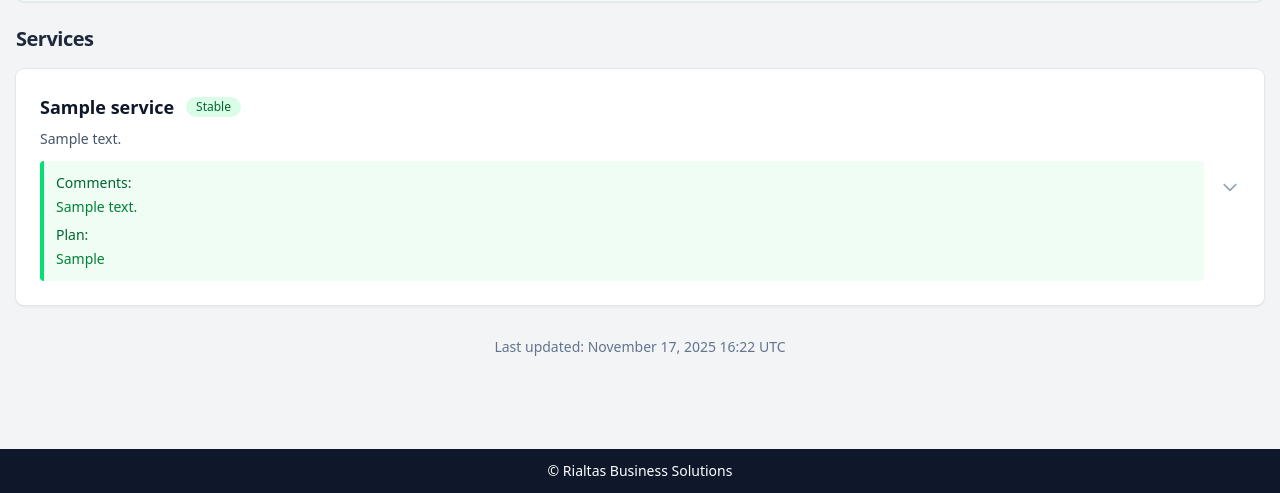
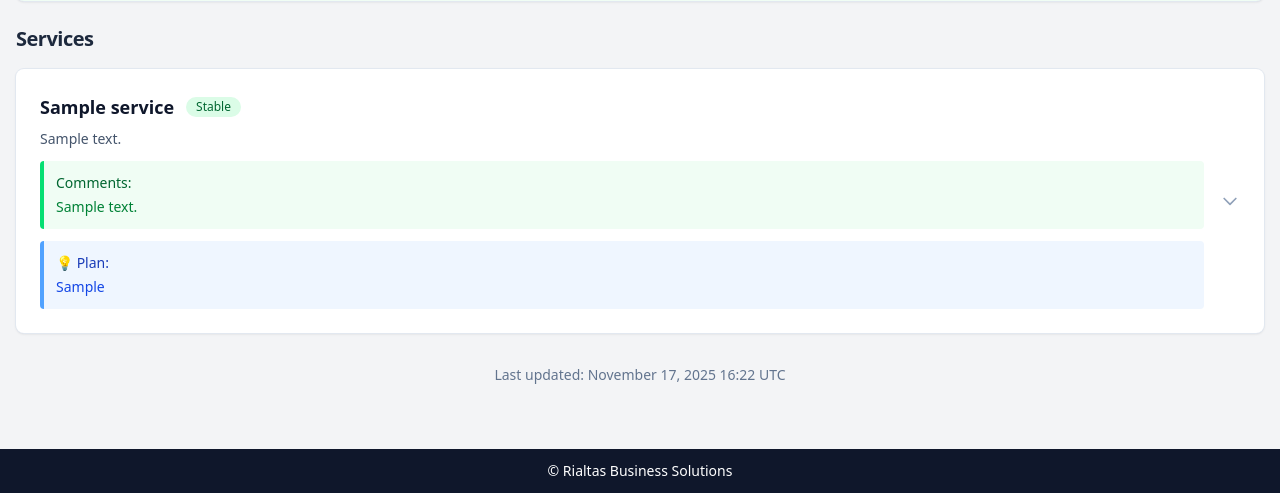
Before and after one commit to rialtas-dev/rialtas_status, a Django app: page / in a window 1280 px wide. Shown: the part 307-800 px from the top of the page. Run offline with Django 5.2, Linux system fonts and the light colour scheme; tables that the repository leaves empty hold one stand-in row (values such as "Sample post"); style sheets or scripts are compiled from the project's sources.

Commit message:
Improve plan section styling on status page
Separated the display of comments and plan into distinct sections with updated styling. The plan section now uses a blue color scheme and includes an icon for better visual distinction.

```diff
--- a/status/templates/status/status_page.html
+++ b/status/templates/status/status_page.html
@@ -69,15 +69,19 @@
                     {% if item.service.description %}
                         <p class="text-sm text-slate-600 mt-2">{{ item.service.description }}</p>
                     {% endif %}
-                    {% if item.current_status and item.current_status.comments %}
+                    {% if item.current_status %}
+                        {% if item.current_status.comments %}
                         <div class="mt-3 p-3 {% if item.current_status.status == 'stable' %}bg-green-50 border-green-400{% else %}bg-red-50 border-red-400{% endif %} border-l-4 rounded">
                             <p class="text-sm font-medium {% if item.current_status.status == 'stable' %}text-green-800{% else %}text-red-800{% endif %}">Comments:</p>
                             <p class="text-sm {% if item.current_status.status == 'stable' %}text-green-700{% else %}text-red-700{% endif %} mt-1 whitespace-pre-wrap">{{ item.current_status.comments }}</p>
-                            {% if item.current_status.plan %}
-                                <p class="text-sm font-medium {% if item.current_status.status == 'stable' %}text-green-800{% else %}text-red-800{% endif %} mt-2">Plan:</p>
-                                <p class="text-sm {% if item.current_status.status == 'stable' %}text-green-700{% else %}text-red-700{% endif %} mt-1 whitespace-pre-wrap">{{ item.current_status.plan }}</p>
-                            {% endif %}
                         </div>
+                        {% endif %}
+                        {% if item.current_status.plan %}
+                        <div class="mt-3 p-3 bg-blue-50 border-blue-400 border-l-4 rounded">
+                            <p class="text-sm font-medium text-blue-800">💡 Plan:</p>
+                            <p class="text-sm text-blue-700 mt-1 whitespace-pre-wrap">{{ item.current_status.plan }}</p>
+                        </div>
+                        {% endif %}
                     {% endif %}
                 </div>
                 <div class="ml-4">
@@ -129,9 +133,9 @@
                         <!-- Plan Section -->
                         {% if update.plan %}
                         <div>
-                            <h5 class="text-xs font-semibold text-slate-900 mb-1">Plan:</h5>
                             <div class="bg-blue-50 border-l-4 border-blue-400 p-3 rounded">
-                                <p class="text-xs text-slate-700 whitespace-pre-wrap">{{ update.plan }}</p>
+                                <h5 class="text-xs font-semibold text-blue-800 mb-1">💡 Plan:</h5>
+                                <p class="text-xs text-blue-700 whitespace-pre-wrap">{{ update.plan }}</p>
                             </div>
                         </div>
                         {% endif %}
```
